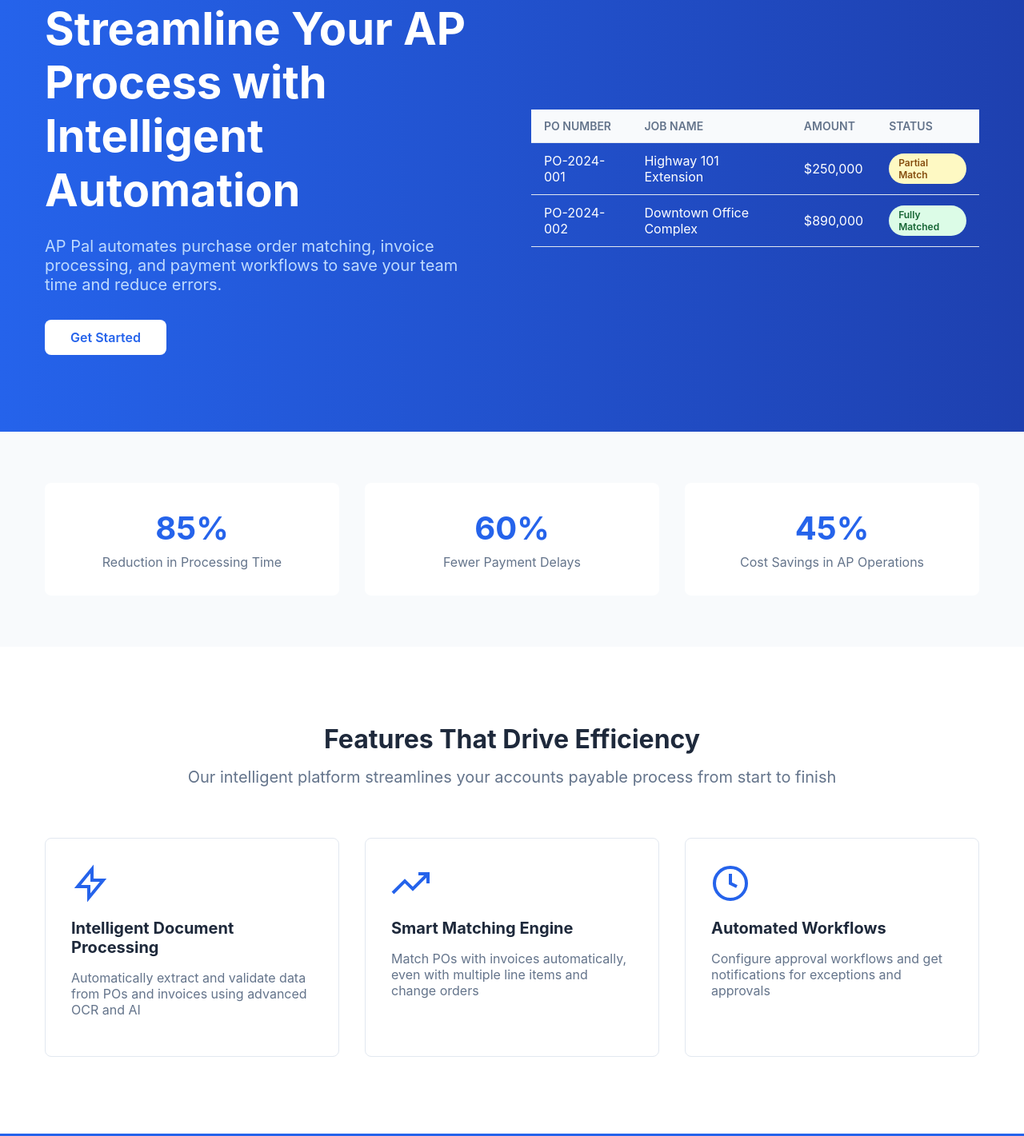
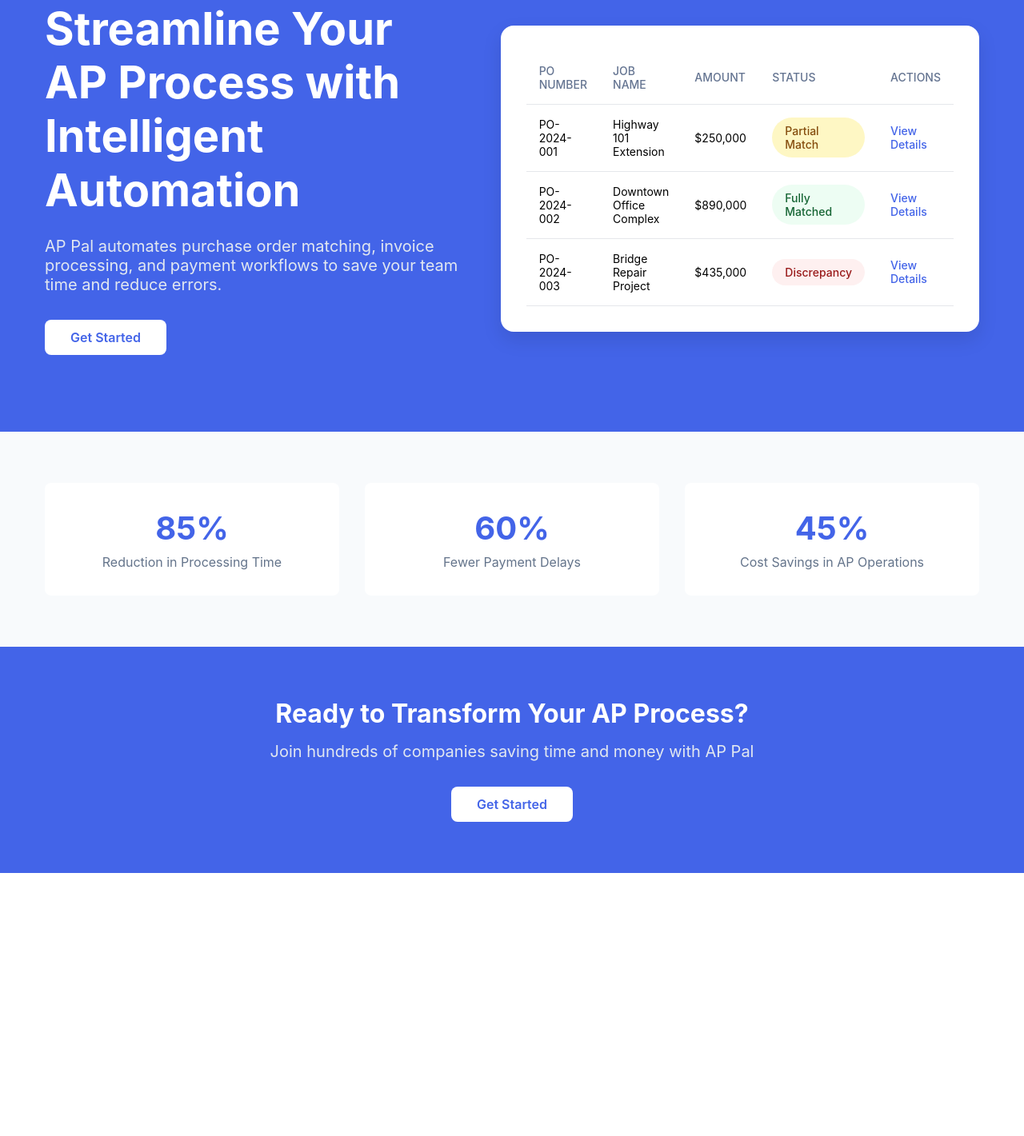
Before and after one commit to roswo45/AP-Pal, a plain HTML site: page index.html in a window 1280 px wide. Shown: the part 93-1514 px from the top of the page at 80% size. After the commit the page ends 1185 px from the top, so only its background shows below. Drawn offline with Linux system fonts and the light colour scheme.

Commit message:
Update index.html

```diff
--- a/index.html
+++ b/index.html
@@ -13,7 +13,7 @@
         }
 
         .hero {
-            background: linear-gradient(to right, #2563eb, #1e40af);
+            background: linear-gradient(to right, #4364E8, #4364E8);
             color: white;
             padding: 6rem 2rem;
         }
@@ -45,7 +45,7 @@
 
         .hero p {
             font-size: 1.25rem;
-            color: #bfdbfe;
+            color: #e2e8f0;
             margin-bottom: 2rem;
         }
 
@@ -60,11 +60,79 @@
 
         .btn-primary {
             background: white;
-            color: #2563eb;
+            color: #4364E8;
         }
 
         .btn-primary:hover {
             background: #f8fafc;
+        }
+
+        .preview-box {
+            background: white;
+            border-radius: 1rem;
+            padding: 2rem;
+            box-shadow: 0 10px 25px rgba(0, 0, 0, 0.1);
+        }
+
+        .table {
+            width: 100%;
+            border-collapse: separate;
+            border-spacing: 0;
+        }
+
+        .table th {
+            padding: 1rem;
+            text-align: left;
+            color: #647491;
+            font-size: 0.875rem;
+            font-weight: 500;
+            text-transform: uppercase;
+            border-bottom: 1px solid #e5e7eb;
+        }
+
+        .table td {
+            padding: 1rem;
+            border-bottom: 1px solid #e5e7eb;
+            color: #000000;  /* Added explicit text color */
+            font-size: 0.875rem;
+        }
+
+        .status-badge {
+            display: inline-block;
+            padding: 0.5rem 1rem;
+            border-radius: 9999px;
+            font-size: 0.875rem;
+            font-weight: 500;
+        }
+
+        .status-badge.partial {
+            background: rgba(254, 240, 138, 0.5);
+            color: #854d0e;
+        }
+
+        .status-badge.matched {
+            background: rgba(220, 252, 231, 0.5);
+            color: #166534;
+        }
+
+        .status-badge.discrepancy {
+            background: rgba(254, 226, 226, 0.5);
+            color: #991b1b;
+        }
+
+        .status-badge.new {
+            background: rgba(219, 234, 254, 0.5);
+            color: #1e40af;
+        }
+
+        .actions-link {
+            color: #4364E8;
+            text-decoration: none;
+            font-weight: 500;
+        }
+
+        .actions-link:hover {
+            text-decoration: underline;
         }
 
         .stats {
@@ -88,7 +156,7 @@
         .stat-card .number {
             font-size: 2.5rem;
             font-weight: bold;
-            color: #2563eb;
+            color: #4364E8;
             margin-bottom: 0.5rem;
         }
 
@@ -96,101 +164,8 @@
             color: #64748b;
         }
 
-        .features {
-            padding: 6rem 0;
-        }
-
-        .section-title {
-            text-align: center;
-            margin-bottom: 4rem;
-        }
-
-        .section-title h2 {
-            font-size: 2rem;
-            color: #1e293b;
-            margin-bottom: 1rem;
-        }
-
-        .section-title p {
-            color: #64748b;
-            font-size: 1.25rem;
-        }
-
-        .features-grid {
-            display: grid;
-            grid-template-columns: repeat(auto-fit, minmax(300px, 1fr));
-            gap: 2rem;
-        }
-
-        .feature-card {
-            background: white;
-            padding: 2rem;
-            border-radius: 0.5rem;
-            border: 1px solid #e2e8f0;
-            transition: all 0.2s;
-        }
-
-        .feature-card:hover {
-            box-shadow: 0 4px 6px rgba(0, 0, 0, 0.1);
-        }
-
-        .feature-icon {
-            width: 48px;
-            height: 48px;
-            margin-bottom: 1rem;
-            color: #2563eb;
-        }
-
-        .feature-card h3 {
-            font-size: 1.25rem;
-            margin-bottom: 1rem;
-            color: #1e293b;
-        }
-
-        .feature-card p {
-            color: #64748b;
-            margin-bottom: 1rem;
-        }
-
-        .table {
-            width: 100%;
-            border-collapse: collapse;
-        }
-
-        .table th, .table td {
-            padding: 0.75rem 1rem;
-            text-align: left;
-            border-bottom: 1px solid #e2e8f0;
-        }
-
-        .table th {
-            background: #f8fafc;
-            font-size: 0.875rem;
-            font-weight: 600;
-            color: #64748b;
-            text-transform: uppercase;
-        }
-
-        .badge {
-            display: inline-block;
-            padding: 0.25rem 0.75rem;
-            border-radius: 9999px;
-            font-size: 0.75rem;
-            font-weight: 600;
-        }
-
-        .badge-yellow {
-            background: #fef9c3;
-            color: #854d0e;
-        }
-
-        .badge-green {
-            background: #dcfce7;
-            color: #166534;
-        }
-
         .cta {
-            background: #2563eb;
+            background: #4364E8;
             color: white;
             padding: 4rem 0;
             text-align: center;
@@ -202,7 +177,7 @@
         }
 
         .cta p {
-            color: #bfdbfe;
+            color: #e2e8f0;
             font-size: 1.25rem;
             margin-bottom: 2rem;
         }
@@ -221,10 +196,11 @@
                     <table class="table">
                         <thead>
                             <tr>
-                                <th>PO Number</th>
-                                <th>Job Name</th>
-                                <th>Amount</th>
-                                <th>Status</th>
+                                <th>PO NUMBER</th>
+                                <th>JOB NAME</th>
+                                <th>AMOUNT</th>
+                                <th>STATUS</th>
+                                <th>ACTIONS</th>
                             </tr>
                         </thead>
                         <tbody>
@@ -232,13 +208,22 @@
                                 <td>PO-2024-001</td>
                                 <td>Highway 101 Extension</td>
                                 <td>$250,000</td>
-                                <td><span class="badge badge-yellow">Partial Match</span></td>
+                                <td><span class="status-badge partial">Partial Match</span></td>
+                                <td><a href="#" class="actions-link">View Details</a></td>
                             </tr>
                             <tr>
                                 <td>PO-2024-002</td>
                                 <td>Downtown Office Complex</td>
                                 <td>$890,000</td>
-                                <td><span class="badge badge-green">Fully Matched</span></td>
+                                <td><span class="status-badge matched">Fully Matched</span></td>
+                                <td><a href="#" class="actions-link">View Details</a></td>
+                            </tr>
+                            <tr>
+                                <td>PO-2024-003</td>
+                                <td>Bridge Repair Project</td>
+                                <td>$435,000</td>
+                                <td><span class="status-badge discrepancy">Discrepancy</span></td>
+                                <td><a href="#" class="actions-link">View Details</a></td>
                             </tr>
                         </tbody>
                     </table>
@@ -266,40 +251,6 @@
         </div>
     </section>
 
-    <section class="features">
-        <div class="container">
-            <div class="section-title">
-                <h2>Features That Drive Efficiency</h2>
-                <p>Our intelligent platform streamlines your accounts payable process from start to finish</p>
-            </div>
-            <div class="features-grid">
-                <div class="feature-card">
-                    <svg class="feature-icon" viewBox="0 0 24 24" fill="none" stroke="currentColor" stroke-width="2">
-                        <path d="M13 10V3L4 14h7v7l9-11h-7z" />
-                    </svg>
-                    <h3>Intelligent Document Processing</h3>
-                    <p>Automatically extract and validate data from POs and invoices using advanced OCR and AI</p>
-                </div>
-                <div class="feature-card">
-                    <svg class="feature-icon" viewBox="0 0 24 24" fill="none" stroke="currentColor" stroke-width="2">
-                        <path d="M23 6l-9.5 9.5-5-5L1 18" />
-                        <path d="M17 6h6v6" />
-                    </svg>
-                    <h3>Smart Matching Engine</h3>
-                    <p>Match POs with invoices automatically, even with multiple line items and change orders</p>
-                </div>
-                <div class="feature-card">
-                    <svg class="feature-icon" viewBox="0 0 24 24" fill="none" stroke="currentColor" stroke-width="2">
-                        <circle cx="12" cy="12" r="10" />
-                        <path d="M12 6v6l4 2" />
-                    </svg>
-                    <h3>Automated Workflows</h3>
-                    <p>Configure approval workflows and get notifications for exceptions and approvals</p>
-                </div>
-            </div>
-        </div>
-    </section>
-
     <section class="cta">
         <div class="container">
             <h2>Ready to Transform Your AP Process?</h2>
```
